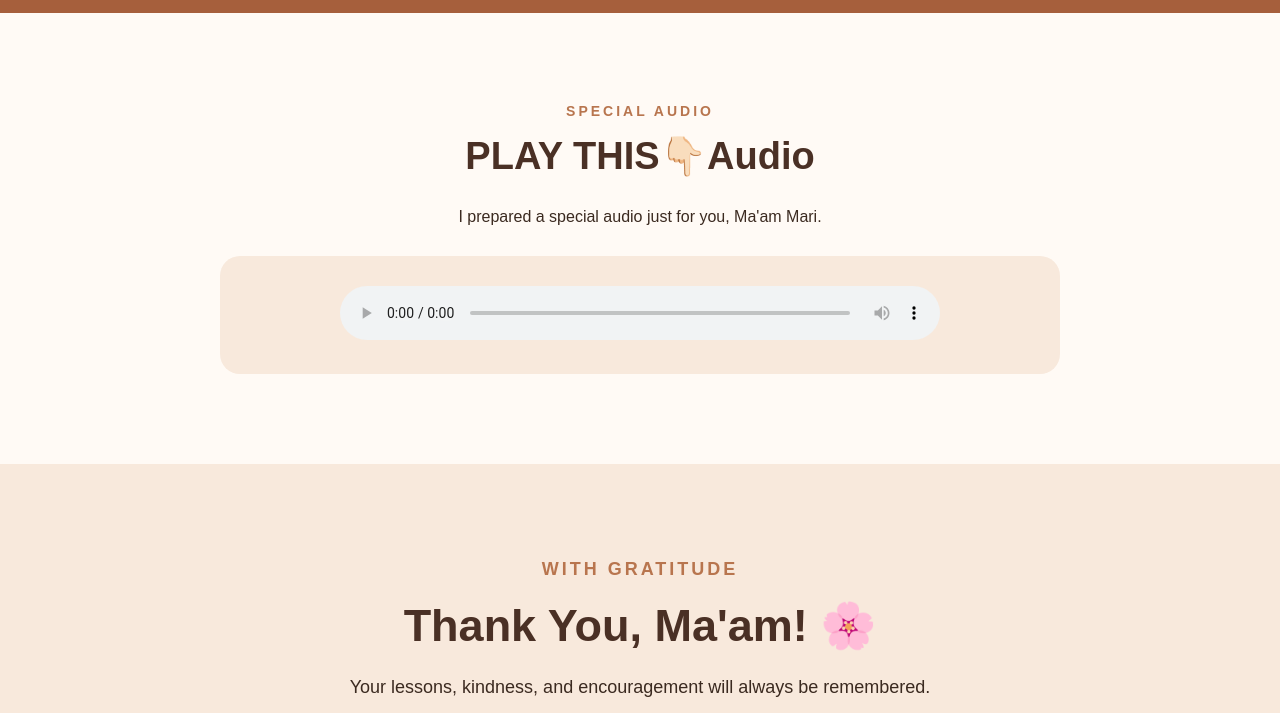
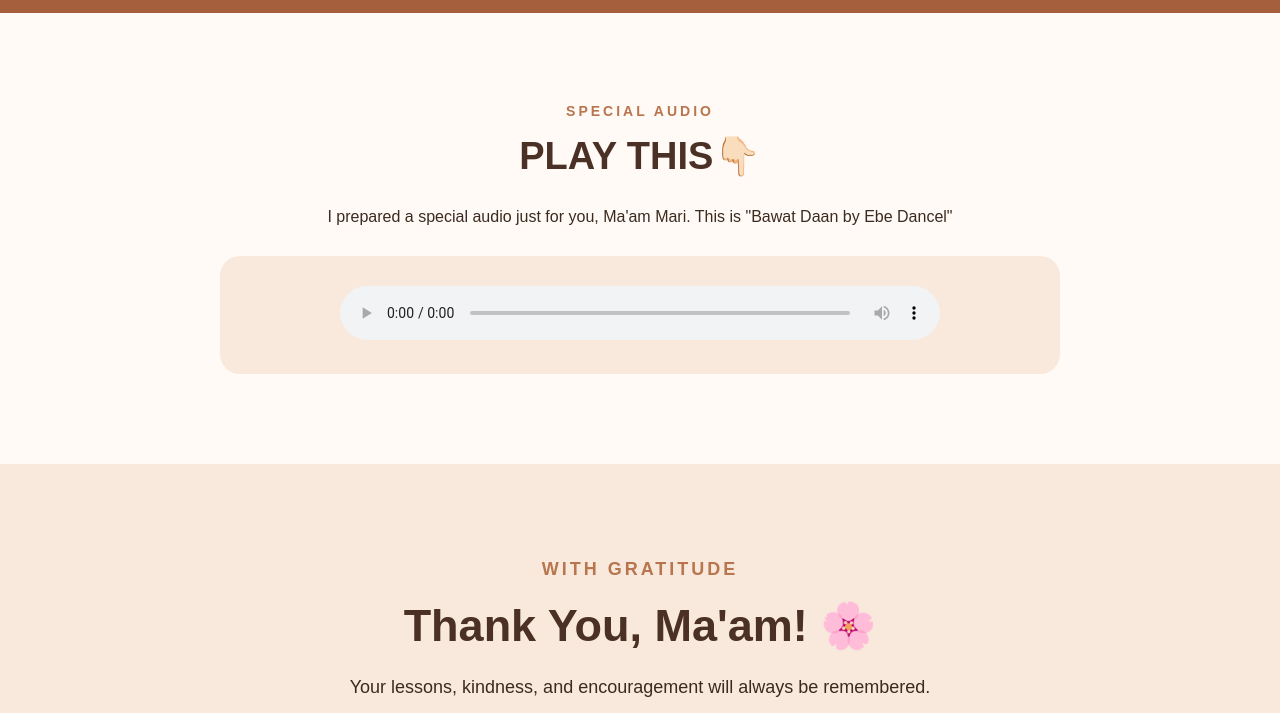
Before and after one commit to archiemaglinao/Teachers-Month, a plain HTML site: page index.html in a window 1280 px wide. Shown: the part 1720-2433 px from the top of the page. Drawn offline with Linux system fonts and the light colour scheme.

Commit message:
Update index.html

```diff
--- a/index.html
+++ b/index.html
@@ -120,16 +120,19 @@
 
         <p class="section-title">SPECIAL AUDIO</p>
 
-        <h2>PLAY THIS👇🏻Audio</h2>
+        <h2>PLAY THIS👇🏻</h2>
 
         <p>
             I prepared a special audio
             just for you, Ma'am Mari.
+
+            This is "Bawat Daan by Ebe Dancel"
         </p>
 
         <div class="audio-box">
 
             <audio controls>
+
                 <source src="Ebe Dancel - Bawat Daan (Lyrics) - (320 Kbps).mp3" type="audio/mpeg">
             </audio>
 
```
